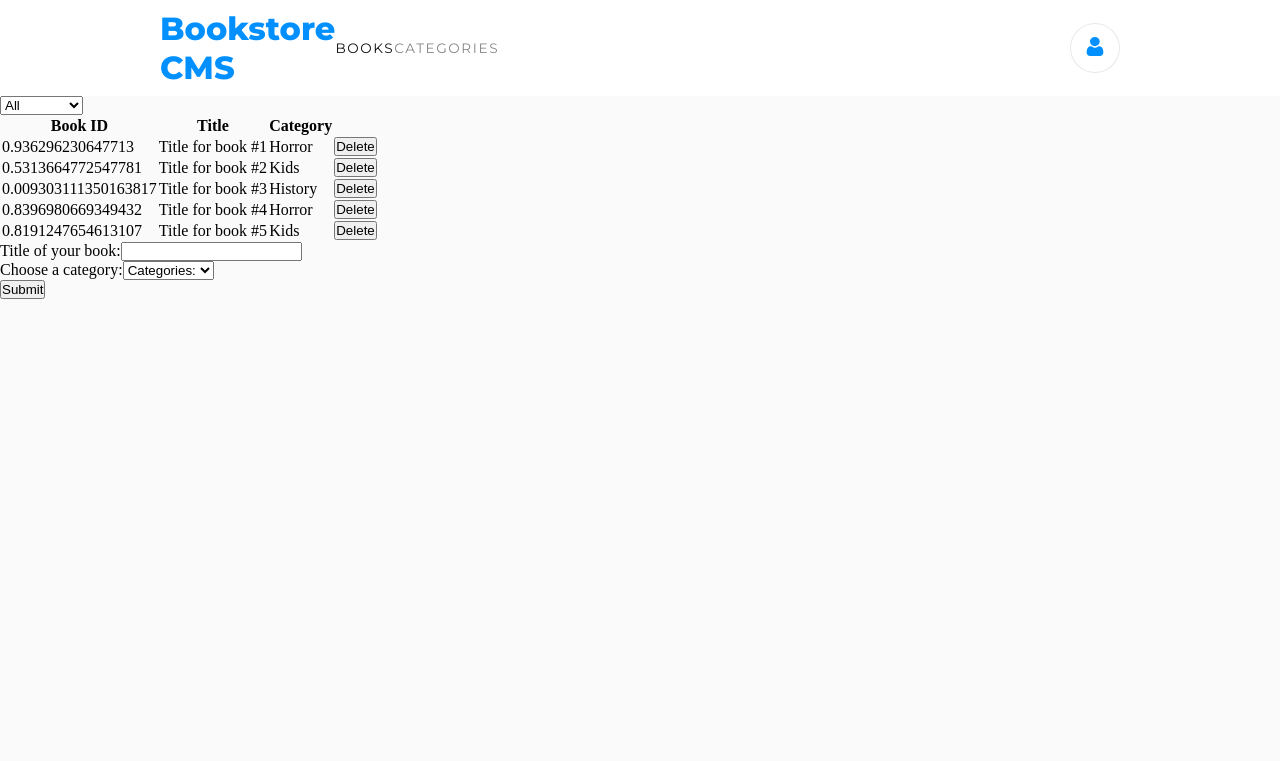
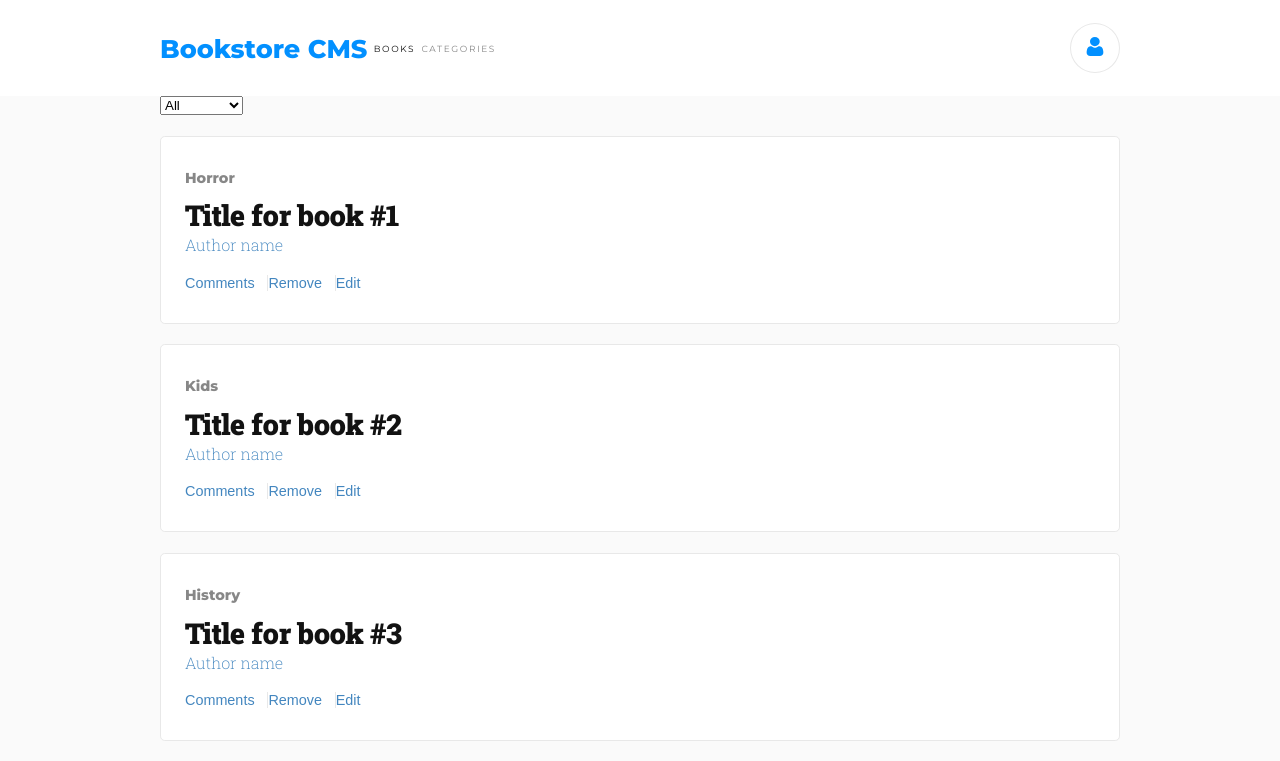
Before and after one commit to AlduLonghi/bookstore-react, a React (Create React App) app: page / in a window 1280 px wide. Shown: the top 761 px of the page. Built offline with nearby package versions, Linux system fonts and the light colour scheme.

Commit message:
Style main description components for books

```diff
--- a/src/components/App.js
+++ b/src/components/App.js
@@ -7,8 +7,10 @@ function App() {
   return (
     <>
       <Navbar />
-      <BooksList />
-      <BookForm />
+      <main className="d-flex">
+        <BooksList />
+        <BookForm />
+      </main>
     </>
   );
 }
--- a/src/components/Book.js
+++ b/src/components/Book.js
@@ -6,12 +6,18 @@ const Book = props => {
   } = props;
 
   return (
-    <tr>
-      <td>{bookId}</td>
-      <td>{bookTitle}</td>
-      <td>{bookCategory}</td>
-      <td><button type="button" onClick={() => onClick(bookId)}>Delete</button></td>
-    </tr>
+    <div className="book-description">
+      <div className="book-main-properties">
+        <p>{bookCategory}</p>
+        <h2>{bookTitle}</h2>
+        <p>Author name</p>
+        <div className="book-options d-flex">
+          <button type="button">Comments</button>
+          <button type="button" onClick={() => onClick(bookId)}>Remove</button>
+          <button type="button">Edit</button>
+        </div>
+      </div>
+    </div>
   );
 };
 
--- a/src/containers/BooksList.js
+++ b/src/containers/BooksList.js
@@ -19,17 +19,8 @@ const BooksList = ({
   };
 
   return (
-    <div className="table-container">
+    <div className="books-container">
       <CategoryFilter onChange={handleFilterChange} />
-      <table>
-        <thead>
-          <tr>
-            <th>Book ID</th>
-            <th>Title</th>
-            <th>Category</th>
-          </tr>
-        </thead>
-        <tbody>
       {displayedBooks().map(book => (
         <Book
           key={book.id}
@@ -39,8 +30,6 @@ const BooksList = ({
           onClick={handleRemoveBook}
         />
       ))}
-        </tbody>
-      </table>
     </div>
   );
 };
--- a/src/styles/index.scss
+++ b/src/styles/index.scss
@@ -1,8 +1,12 @@
-@import url('https://fonts.googleapis.com/css2?family=Montserrat:wght@400;800&display=swap');
+@import url('https://fonts.googleapis.com/css2?family=Montserrat:wght@400;800;700&family=Roboto+Slab:wght@200;900&display=swap');
 
 $blue-color: #0290ff;
 $white-color: #fff;
 $light-grey: #e8e8e8;
+$montserrat: 'Montserrat', sans-serif;
+$roboto: 'Roboto Slab', serif;
+$light-blue: #4386bf;
+$black-color: #121212;
 
 .d-flex {
   display: flex;
@@ -22,16 +26,28 @@ body {
   background-color: #fafafa;
 }
 
+#root {
+  display: flex;
+  flex-direction: column;
+  justify-content: center;
+  align-items: center;
+}
+
+main {
+  flex-direction: column;
+  width: 75%;
+}
+
 nav {
   width: 100%;
   height: 6rem;
   background-color: $white-color;
   justify-content: center;
-  font-family: 'Montserrat', sans-serif;
+  font-family: $montserrat;
 }
 
 nav h1 {
-  font-size: 2rem;
+  font-size: 2vw;
   color: $blue-color;
   font-weight: 800;
 }
@@ -64,7 +80,58 @@ nav button {
 .nav-logo-and-links p {
   text-transform: uppercase;
   font-weight: 400;
-  font-size: 0.85rem;
-  color: #121212;
+  font-size: 0.7vw;
+  color: $black-color;
   letter-spacing: 0.1rem;
 }
+
+.books-container {
+  width: 100%;
+}
+
+.book-description {
+  margin-top: 1.3rem;
+  background-color: $white-color;
+  padding: 2rem 1.5rem;
+  font-family: $roboto;
+  border: 1px solid #e8e8e8;
+  border-radius: 0.3rem;
+}
+
+.book-main-properties p:first-child {
+  font-family: $montserrat;
+  font-weight: 800;
+  font-size: 0.9rem;
+  color: $black-color;
+  opacity: 0.5;
+}
+
+.book-main-properties h2 {
+  font-weight: 900;
+  letter-spacing: -0.5px;
+  color: $black-color;
+  font-size: 1.8rem;
+  margin-top: 0.6rem;
+}
+
+.book-main-properties:last-child,
+.book-options button {
+  color: $light-blue;
+}
+
+.book-options {
+  margin-top: 1.2rem;
+  width: 15%;
+  justify-content: space-between;
+}
+
+.book-options button {
+  background-color: transparent;
+  border: none;
+  font-size: 0.9rem;
+}
+
+.book-options button:not(:last-child) {
+  border-right: 1px solid $light-grey;
+  padding-right: 0.8rem;
+}
```
Also changed, not shown: 1 other file (tests, documents, lock files or other folders). Lines whose indentation alone changed are shown as unchanged.
